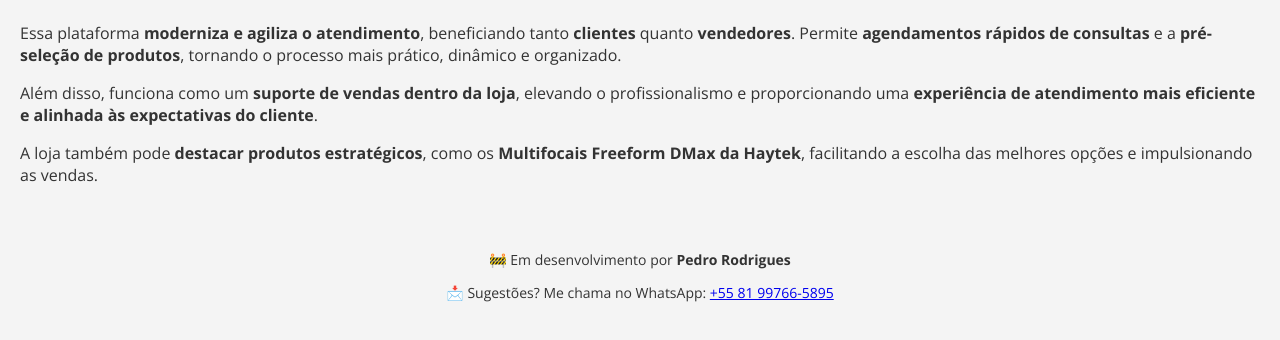
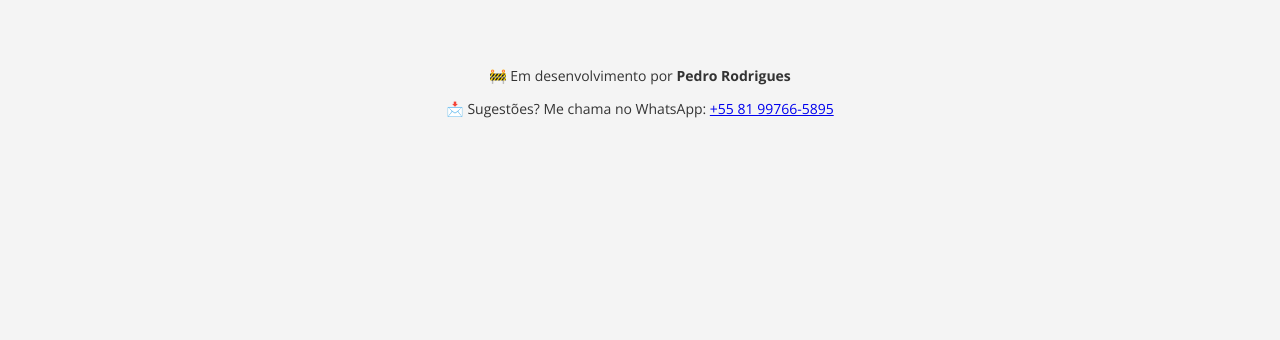
Before and after one commit to peuone/dinizrecife, a plain HTML site: page index.html in a window 1280 px wide. Shown: the part 1014-1354 px from the top of the page. After the commit the page ends 1176 px from the top, so only its background shows below. Drawn offline with nearby package versions, Linux system fonts and the light colour scheme.

Commit message:
Update index.html

```diff
--- a/index.html
+++ b/index.html
@@ -323,18 +323,6 @@
     <img src="pictures/campanha.gif" alt="Promoção Especial" style="width: 100%; max-width: 600px; border-radius: 10px;">
 </div>
     <div class="content">
-   <p>
-    Essa plataforma <strong>moderniza e agiliza o atendimento</strong>, beneficiando tanto <strong>clientes</strong> quanto <strong>vendedores</strong>.
-    Permite <strong>agendamentos rápidos de consultas</strong> e a <strong>pré-seleção de produtos</strong>, tornando o processo mais prático, dinâmico e organizado.
-</p>
-
-<p>
-    Além disso, funciona como um <strong>suporte de vendas dentro da loja</strong>, elevando o profissionalismo e proporcionando uma <strong>experiência de atendimento mais eficiente e alinhada às expectativas do cliente</strong>.
-</p>
-
-<p>
-    A loja também pode <strong>destacar produtos estratégicos</strong>, como os <strong>Multifocais Freeform DMax da Haytek</strong>, facilitando a escolha das melhores opções e impulsionando as vendas.
-</p>
 
 <div class="footer">
     <footer style="text-align: center; padding: 10px; background-color: #f4f4f4; font-size: 14px;">
```
